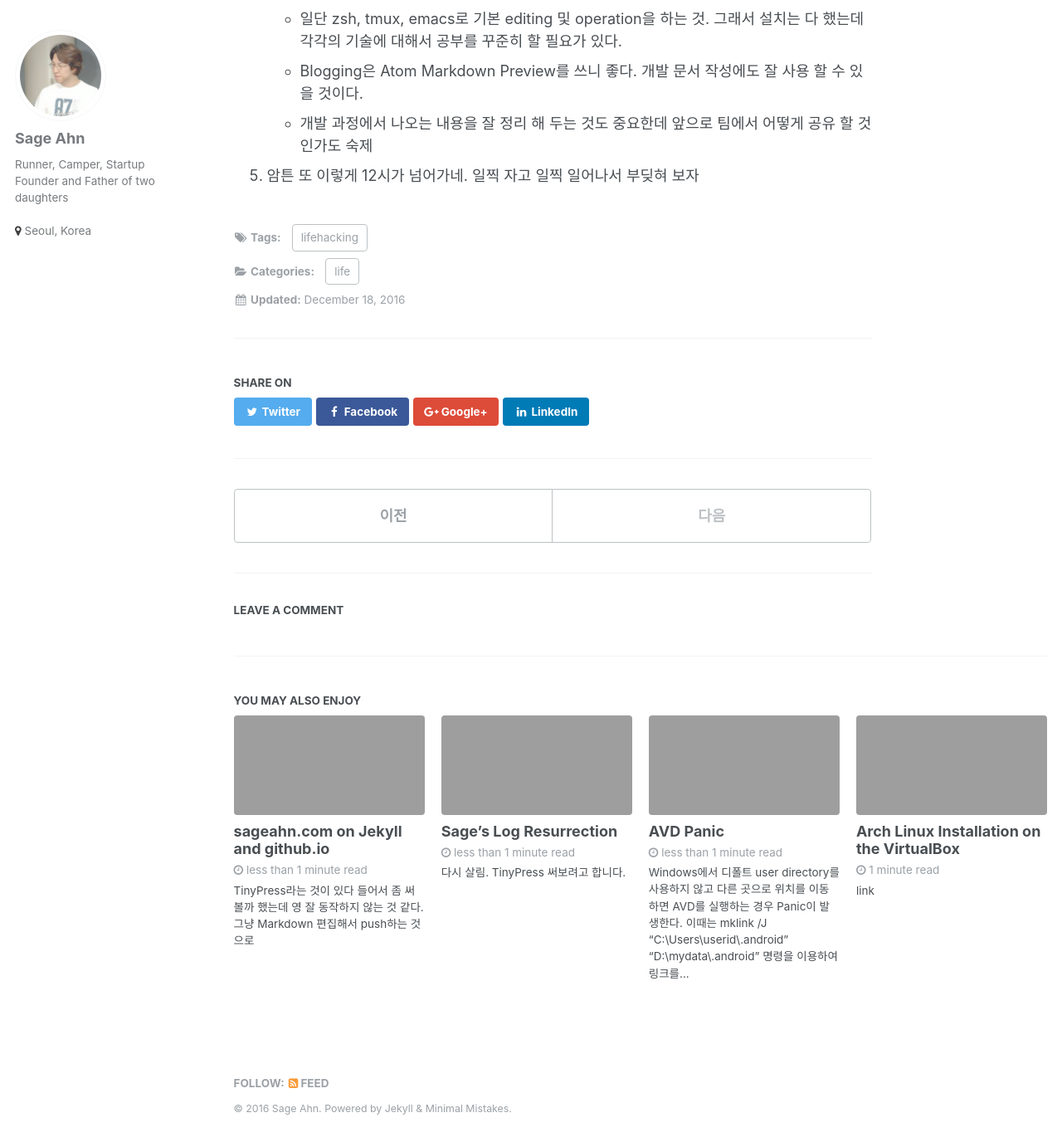
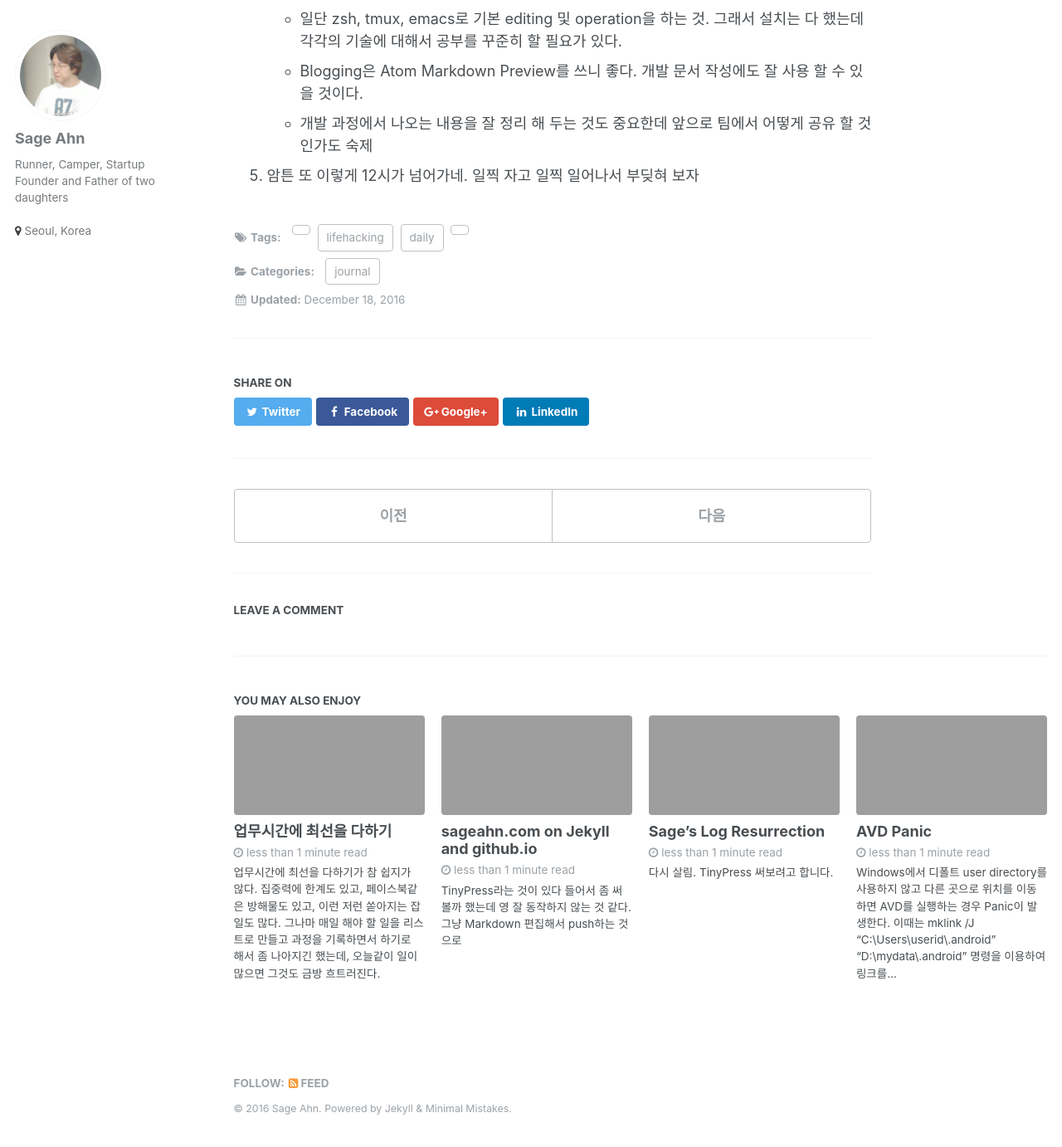
Before and after one commit to sageahn/sageahn.github.io, a Jekyll site: the page built from _posts/2016-12-18-LifeHack.markdown, in a window 1280 px wide and 1400 px high, scrolled down 686 px. Shown: the top 1382 px of the window at 83% size. Built offline with Jekyll 4.4.1, drawn with Linux system fonts in a browser that asks for light colours.

Commit message:
Dec 19, 2016 posted
.

```diff
--- a/_posts/2016-12-18-LifeHack.markdown
+++ b/_posts/2016-12-18-LifeHack.markdown
@@ -2,8 +2,8 @@
 published: true
 layout: single
 title: "Life Hacking을 위한 오늘의 작업들"
-category: life
-tags: lifehacking
+category: journal
+tags: lifehacking, daily
 comments: true
 ---
 1. 일이 안되면 책상을 정리하거나 청소를 하는데 이번 주말 토요일은 선방했지만 일요일은 망했다.
--- /dev/null
+++ b/_posts/2016-12-19-best-effort-during-work-hour.markdown
@@ -0,0 +1,14 @@
+---
+published: true
+layout: single
+title: "업무시간에 최선을 다하기"
+category: journal
+tags: daily
+comments: true
+---
+업무시간에 최선을 다하기가 참 쉽지가 않다. 집중력에 한계도 있고, 페이스북같은 방해물도 있고, 이런 저런 쏟아지는 잡일도 많다. 그나마 매일 해야 할 일을 리스트로 만들고 과정을 기록하면서 하기로 해서 좀 나아지긴 했는데, 오늘같이 일이 많으면 그것도 금방 흐트러진다.
+
+내일 있을 제안 발표 때문에 제안서 ppt를 밤 11시에 만들기 시작해서 4시에 끝났다.
+
+매일 매일 기록을 남기기 위해서 몇 줄 적었다.
+롤러코스터 같은 4분기가 저물고 있다. 오후에 잘 하자!
```
Also changed, not shown: a.md (added, +8 -0 lines).
